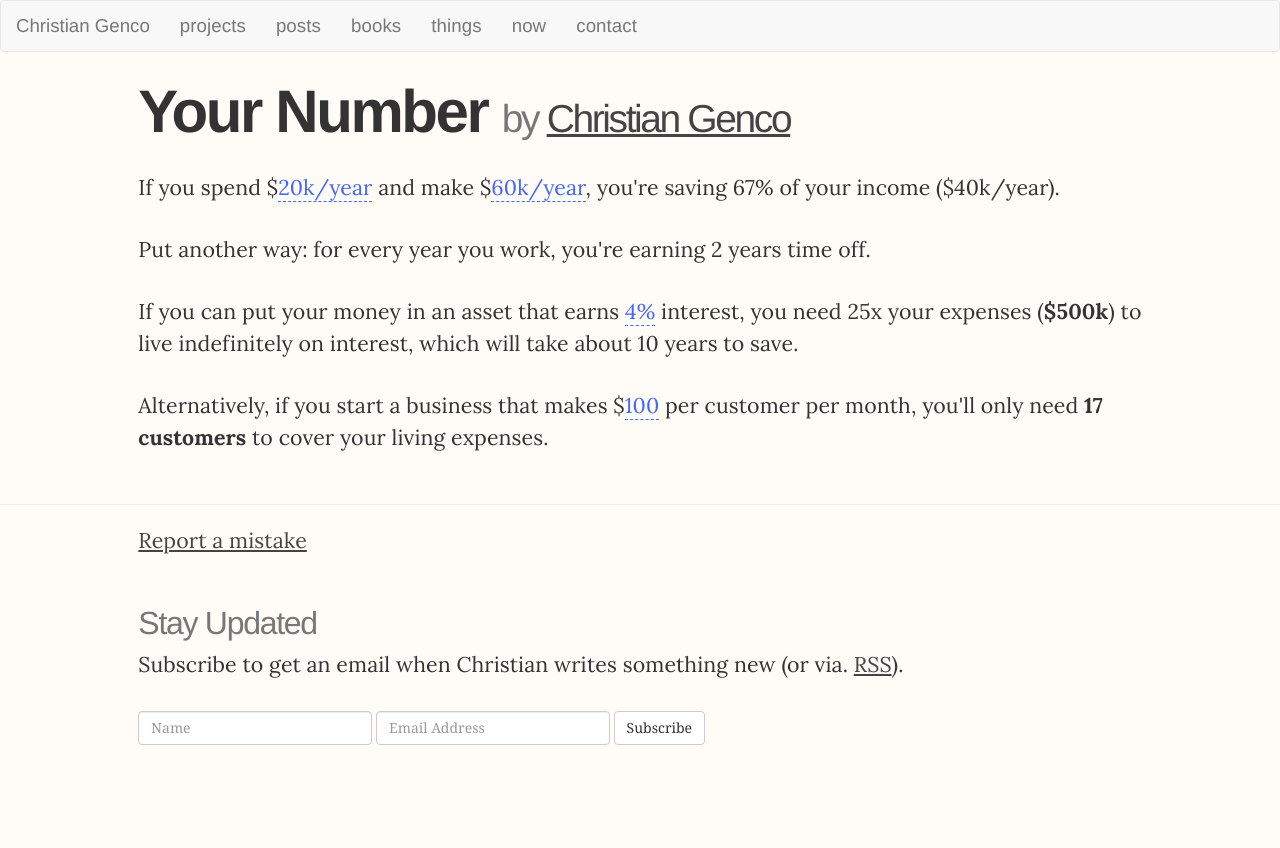
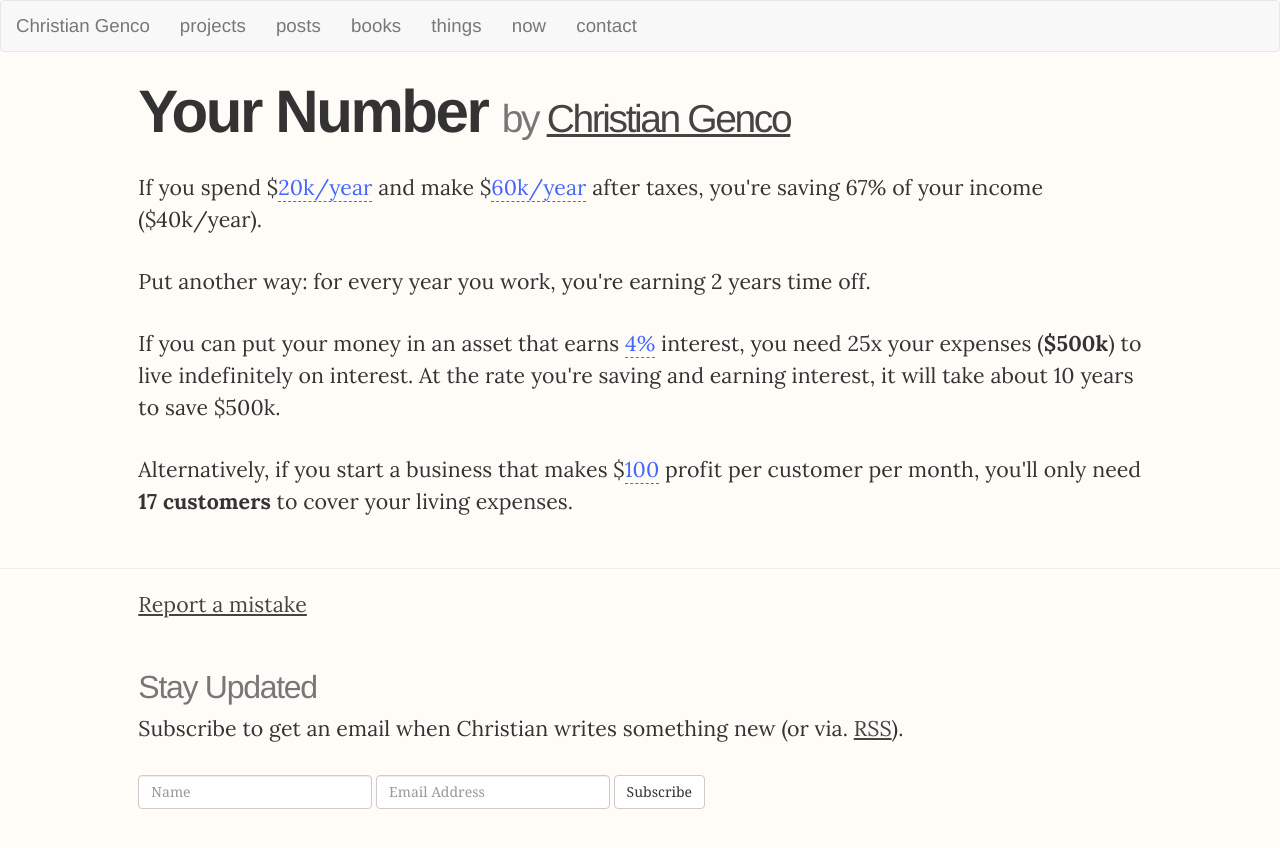
Before and after one commit to christiangenco/christiangenco.github.io, a Jekyll site: the page built from _posts/2017-05-02-your-number.md, in a window 1280 px wide. Shown: the top 848 px of the page. Built offline with Jekyll 4.4.1, drawn with Linux system fonts in a browser that asks for light colours; nearby versions of some CDN libraries.

Commit message:
your-number edits from Andrew Escher

```diff
--- a/_posts/2017-05-02-your-number.md
+++ b/_posts/2017-05-02-your-number.md
@@ -7,16 +7,16 @@ excerpt: How much money is enough?
 
 <div id="retirementCalculations">
   <p>
-    If you spend $<span data-var="spending" class="TKAdjustableNumber" data-min="1" data-max="100">k/year</span> and make $<span data-var="income" class="TKAdjustableNumber" data-min="1" data-max="500">k/year</span>, you're saving <span data-var="savingRate">%</span> of your income ($<span data-var="saving">k/year</span>).
+    If you spend $<span data-var="spending" class="TKAdjustableNumber" data-min="1" data-max="100">k/year</span> and make $<span data-var="income" class="TKAdjustableNumber" data-min="1" data-max="500">k/year</span> after taxes, you're saving <span data-var="savingRate">%</span> of your income ($<span data-var="saving">k/year</span>).
   </p>
   <p>
     Put another way: for every year you work, you're earning <span data-var="earnedYears"> years</span> time off.
   </p>
   <p>
-    If you can put your money in an asset that earns <span data-var="interestRate" class="TKAdjustableNumber" data-min="1" data-max="12">%</span> interest, you need <span data-var="indefiniteMultiplier">x</span> your expenses (<b>$<span data-var="savingsTarget">k</span></b>) to live indefinitely on interest, which will take about <span data-var="yearsToRetirement"> years</span> to save<!-- (if you currently have $<span data-var="alreadySaved" class="TKAdjustableNumber" data-min="0" data-max="1000">k</span> saved)-->.
+    If you can put your money in an asset that earns <span data-var="interestRate" class="TKAdjustableNumber" data-min="1" data-max="12">%</span> interest, you need <span data-var="indefiniteMultiplier">x</span> your expenses (<b>$<span data-var="savingsTarget">k</span></b>) to live indefinitely on interest. At the rate you're saving and earning interest, it will take about <span data-var="yearsToRetirement"> years</span> to save $<span data-var="savingsTarget">k</span><!--(vs. <span data-var="yearsToRetirementNoInterest"> years</span> with no interest)--><!-- (if you currently have $<span data-var="alreadySaved" class="TKAdjustableNumber" data-min="0" data-max="1000">k</span> saved)-->.
   </p>
   <p>
-    Alternatively, if you start a business that makes $<span data-var="customerCharge" class="TKAdjustableNumber" data-min="1" data-max="500"></span> per customer per month, you'll only need <b><span data-var="neededCustomers"> customers</span></b> to cover your living expenses.
+    Alternatively, if you start a business that makes $<span data-var="customerCharge" class="TKAdjustableNumber" data-min="1" data-max="500"></span> profit per customer per month, you'll only need <b><span data-var="neededCustomers"> customers</span></b> to cover your living expenses.
   </p>
 </div>
 
@@ -48,7 +48,11 @@ var tangle = new Tangle(document.getElementById("retirementCalculations"), {
     this.yearsToRetirement = Math.round(
       Math.log(1 + i * p_0 / p * (1 - r) / r) / Math.log(1 + i)
     );
-    if (this.spending >= this.income) this.yearsToRetirement = "forever";
+
+    this.yearsToRetirementNoInterest = (this.savingsTarget / this.saving);
+    this.yearsToRetirementNoInterest = Math.round(this.yearsToRetirementNoInterest * 10)/10;
+
+    if (this.spending >= this.income) {this.yearsToRetirement = this.yearsToRetirementNoInterest = "forever"};
 
     // var A = this.savingsTarget * 1000;
     // var r = this.interestRate / 100;
```
